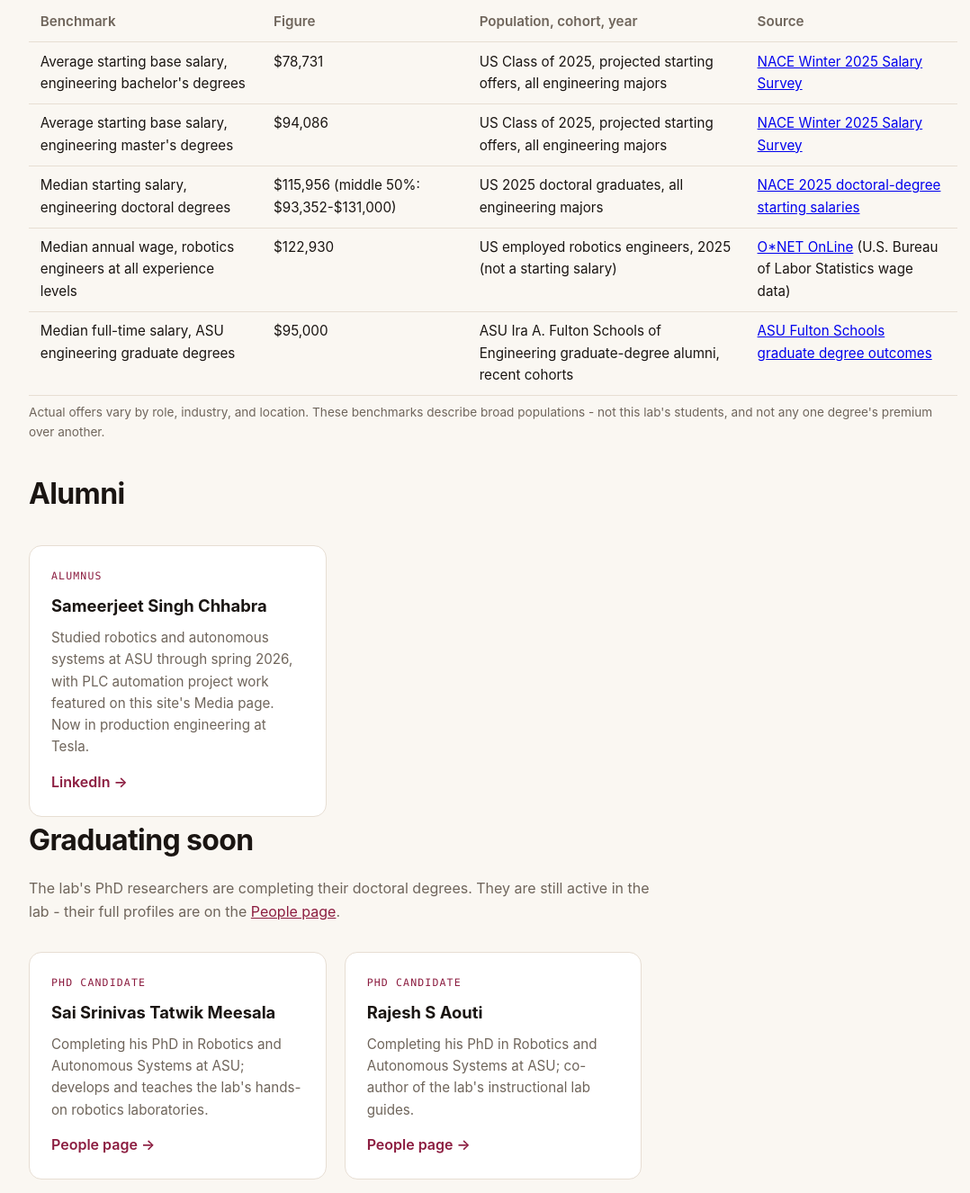
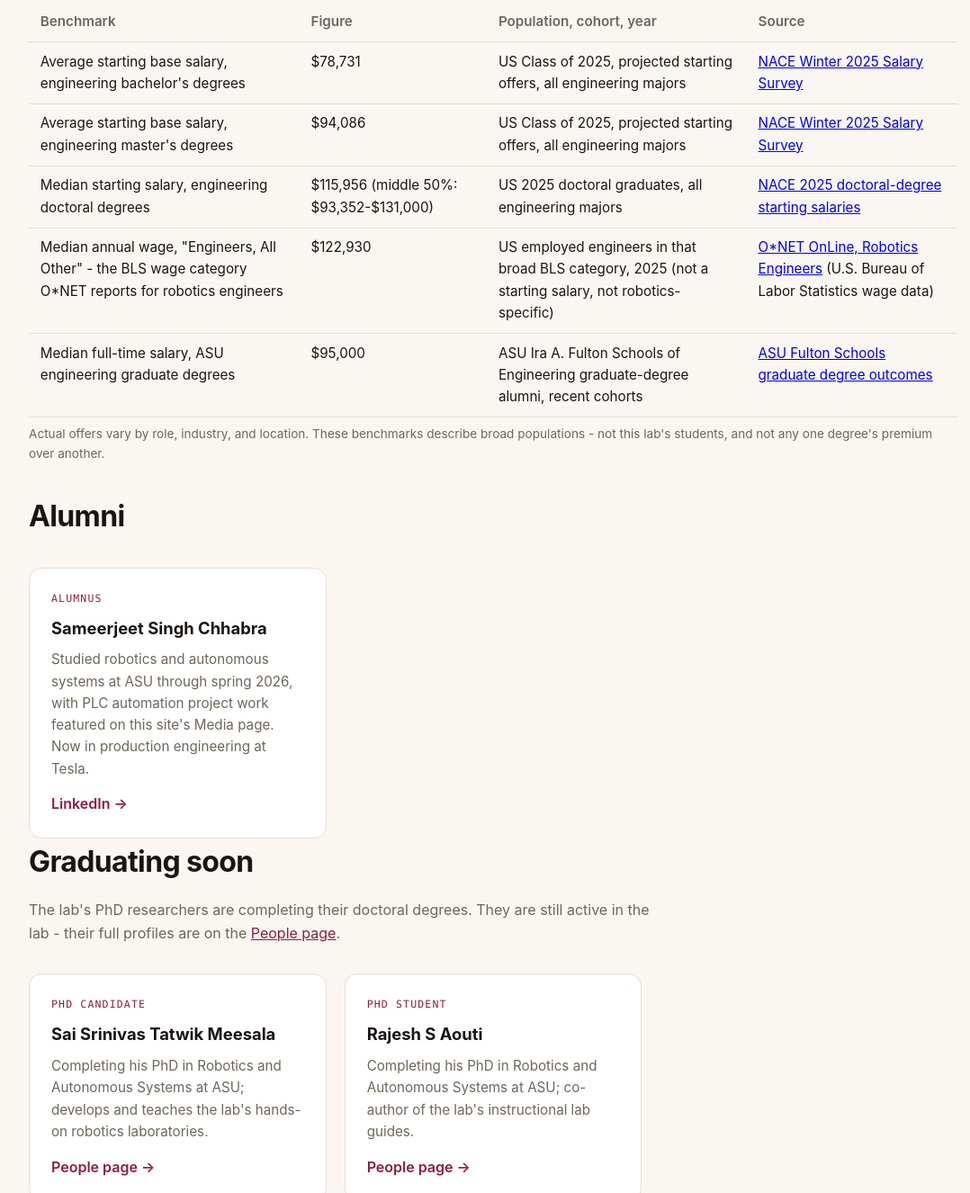
Before and after one commit to Robotics-Lab-MSN/Robotics-Lab-MSN.io, a plain HTML site: page alumni.html in a window 1280 px wide. Shown: the part 1143-2469 px from the top of the page at 90% size, without its empty margins (92-1170 px from the left). Drawn offline with Linux system fonts and the light colour scheme.

Commit message:
Label O*NET wage row as BLS Engineers All Other, correct Rajesh badge
- Alumni salary table: the O*NET figure is the BLS 'Engineers, All
  Other' median wage, now labeled as that broad category rather than
  a robotics-engineer-specific median
- Alumni cards: Rajesh Aouti's badge is 'PhD student' - only student
  status is publicly established; Tatwik keeps 'PhD candidate'
  (confirmed on his ASU directory profile)

```diff
--- a/alumni.html
+++ b/alumni.html
@@ -118,10 +118,10 @@
           <td><a href="https://www.purdue.edu/academics/ogsps/admissions/preparing-for-graduate-studies/doctoral-degree-starting-salaries/">NACE 2025 doctoral-degree starting salaries</a></td>
         </tr>
         <tr>
-          <td>Median annual wage, robotics engineers at all experience levels</td>
+          <td>Median annual wage, "Engineers, All Other" - the BLS wage category O*NET reports for robotics engineers</td>
           <td>$122,930</td>
-          <td>US employed robotics engineers, 2025 (not a starting salary)</td>
-          <td><a href="https://www.onetonline.org/link/summary/17-2199.08">O*NET OnLine</a> (U.S. Bureau of Labor Statistics wage data)</td>
+          <td>US employed engineers in that broad BLS category, 2025 (not a starting salary, not robotics-specific)</td>
+          <td><a href="https://www.onetonline.org/link/summary/17-2199.08">O*NET OnLine, Robotics Engineers</a> (U.S. Bureau of Labor Statistics wage data)</td>
         </tr>
         <tr>
           <td>Median full-time salary, ASU engineering graduate degrees</td>
@@ -178,7 +178,7 @@
         </article>
 
         <article class="card">
-          <p class="card-tag">PhD candidate</p>
+          <p class="card-tag">PhD student</p>
           <h3 class="card-title">Rajesh S Aouti</h3>
           <p class="card-text">
             Completing his PhD in Robotics and Autonomous Systems at ASU;
```
